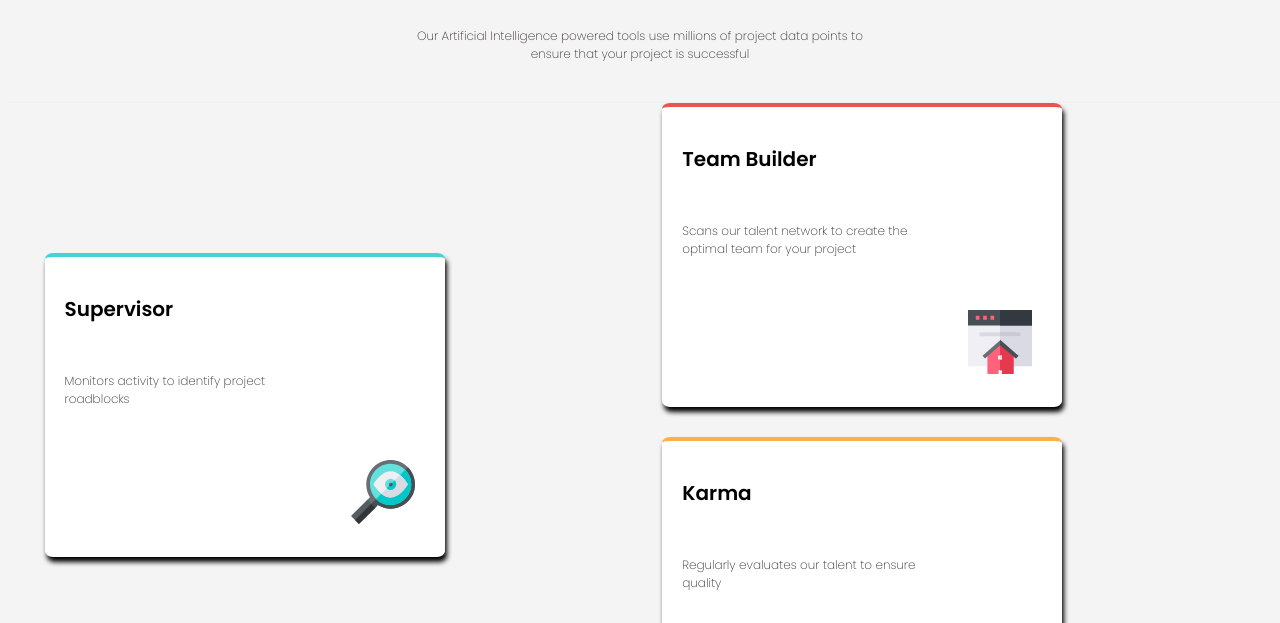
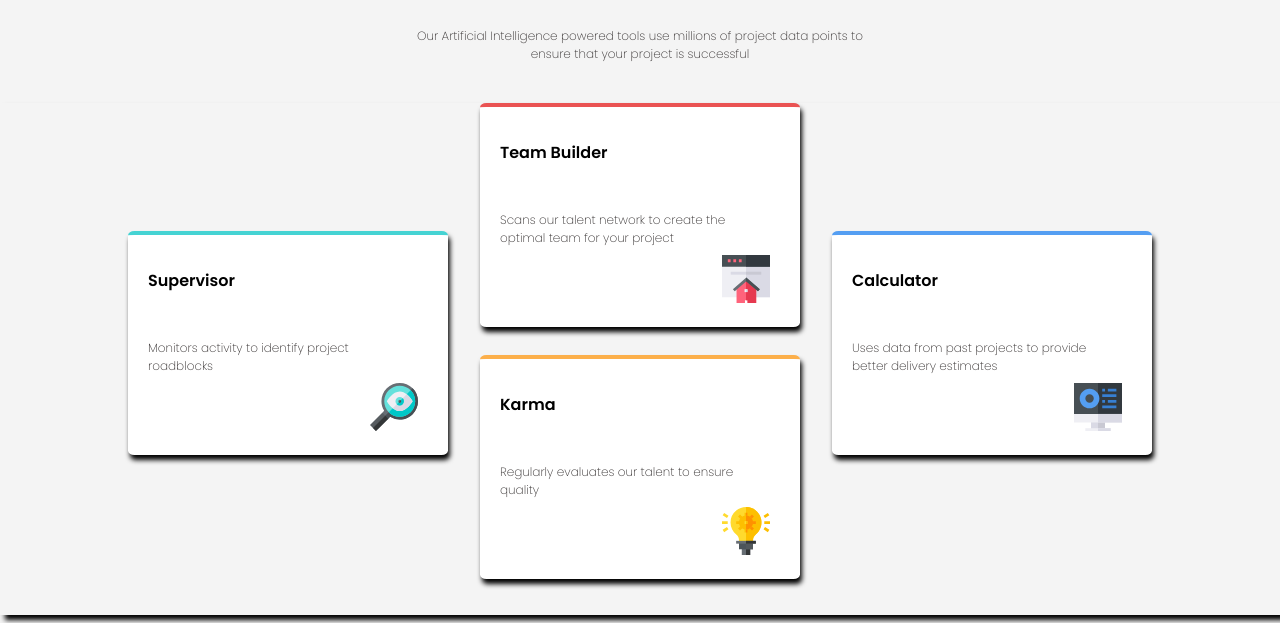
Before and after one commit to Jesuskrisisjk/four-card-feature, a plain HTML site: page index.html in a window 1280 px wide. Shown: the part 149-772 px from the top of the page. Drawn offline with Linux system fonts and the light colour scheme.

Commit message:
final design

```diff
--- /dev/null
+++ b/css/mobile.css
@@ -0,0 +1,100 @@
+/********Mobile Layout********/
+
+/********Tag Selectors********/
+
+body {
+  font-family: 'Poppins', sans-serif;
+  margin: auto;
+  background-color: #f4f4f4;
+
+}
+
+p {
+  color: #363232;
+  font-size: 0.75rem;
+  font-weight: 200;
+}
+
+h1 {
+  display: block;
+  margin: 0 auto;
+  text-align: center;
+  color: #363232;
+}
+
+h2 {
+  padding: 1.25rem;
+font-size: 1.25rem;
+}
+
+/********Class Selectors*******/
+
+/********Text*********/
+
+.lighter-head {
+  font-weight: 200;
+  padding-top: 3.125rem;
+}
+
+.bold-head {
+  font-weight: 600;
+  margin-bottom: 1.875rem;
+}
+
+.artificial {
+  font-size: 1rem;
+  text-align: center;
+  display: block;
+  margin: auto auto 2.5rem auto;
+  line-height: 1.5;
+}
+
+.use {
+  width:95%;
+  text-align: center;
+  display: block;
+  margin: auto auto 2.5rem auto;
+}
+
+.card-paragraph {
+  display: inline-block;
+  padding-left: 1.25rem;
+  width: 15.625rem;
+}
+
+/********cards********/
+
+.boxes {
+  width:95%;
+  margin: 1rem auto 0 auto;
+  height:16rem;
+  box-shadow: 0.125rem 0.3125rem 0.3125rem black;
+  background: white;
+  border-radius: 2%;
+}
+
+.team-builder {
+  border-top: 0.25em solid hsl(0, 78%, 62%);
+}
+
+.supervisor {;
+  border-top: 0.25em solid hsl(180, 62%, 55%);
+}
+
+
+.calculator {
+  border-top: 0.25em solid hsl(212, 86%, 64%);
+}
+
+
+.karma {
+  border-top: 0.25em solid hsl(34, 97%, 64%);
+}
+
+/***********images*********/
+.card-img {
+  float: right;
+  position: relative;
+  top:4rem;
+  right: 1.5rem;
+}
--- a/css/styles.css
+++ b/css/styles.css
@@ -21,7 +21,7 @@ h1 {
 
 h2 {
   padding: 1.25rem;
-font-size: 1.25rem;
+font-size: 1rem;
 }
 
 /*******CLASS SELECTORS**********/
@@ -48,91 +48,72 @@ font-size: 1.25rem;
   display: inline-block;
   padding-left: 1.25rem;
   width: 15.625rem;
+  font-size: 0.75rem;
 }
 
 /*******Containers*********/
 
 .container {
-  display: flex;
-  flex-wrap: wrap;
+  position: relative;
   background-color: #f4f4f4;
   box-shadow: 5px 5px 5px black;
   width: 100%;
+  height: 32rem;
+
 }
 
 
 /********cards********/
 
 .team-builder {
-  margin: 0 auto;
-  width: 25rem;
-  height: 18.75rem;
-  background: white;
-  box-shadow: 0.125rem 0.3125rem 0.3125rem black;
+  position: absolute;
+  left:50%;
+  margin-left: -10rem;
   border-top: 0.25em solid hsl(0, 78%, 62%);
   border-radius: 2%;
 }
 
 .supervisor {
-  margin-top: 9.375rem;
-  margin-left: 2.78125rem;
-  width: 25rem;
-  height: 18.75rem;
-  background: white;
-    box-shadow: 0.125rem 0.3125rem 0.3125rem black;
+  position: absolute;
+  top:8rem;
+  left:50%;
+  margin-left: -32rem;
   border-top: 0.25em solid hsl(180, 62%, 55%);
   border-radius: 2%;
 }
 
 
 .calculator {
-  margin:9.375rem 2.78125rem 0 0;
-  width: 25rem;
-  height: 18.75rem;
-  background: white;
-  box-shadow: 0.125rem 0.3125rem 0.3125rem black;
+  position: absolute;
+  top:8rem;
+  left: 50%;
+  margin-left: 12rem;
   border-top: 0.25em solid hsl(212, 86%, 64%);
   border-radius: 2%;
 }
 
 
 .karma {
-  margin: -7.5rem auto 2.5rem auto;
-  width: 25rem;
-  height: 18.75rem;
+  position: absolute;
+  left:50%;
+  margin-left:-10rem;
+  top:15.75rem;
+  border-top: 0.25em solid hsl(34, 97%, 64%);
+  border-radius: 2%;
+}
+.boxes {
+  width: 20rem;
+  height: 13.75rem;
   background: white;
   box-shadow: 0.125rem 0.3125rem 0.3125rem black;
-  border-top: 0.25em solid hsl(34, 97%, 64%);
-  border-radius: 2%;
 }
 
 /***********images*********/
 .card-img {
   float: right;
   position: relative;
-  top:6.25rem;
+  top: 3.5rem;
   right: 1.875rem;
+  width: 3rem;
+  height: 3rem;
 }
-
-@@media screen and (max-width: 1200px) {
-
-  .container {
-    display: flex;
-    flex-direction: column;
-    background-color: #f4f4f4;
-    box-shadow: 5px 5px 5px black;
-    width: 100%;
-  }
-
-  .boxes {
-
-    width: 25rem;
-    height: 18.75rem;
-    background: white;
-    box-shadow: 0.125rem 0.3125rem 0.3125rem black;
-    border-top: 0.25em solid hsl(34, 97%, 64%);
-    border-radius: 2%;
-
-  }
-
-}
--- a/index.html
+++ b/index.html
@@ -7,7 +7,8 @@
 
   <link rel="icon" type="image/png" sizes="32x32" href="./images/favicon-32x32.png">
   <link href="https://fonts.googleapis.com/css?family=Poppins:200,400,600&display=swap" rel="stylesheet">
-  <link rel="stylesheet" href="css/styles.css">
+  <link rel="stylesheet" media="screen and (max-device-width: 499px)" href="css/mobile.css">
+  <link rel="stylesheet" media="screen and (min-device-width: 500px)"  href="css/styles.css">
 
   <title>Frontend Mentor | Four card feature section</title>
 
@@ -25,15 +26,13 @@
 </head>
 
 <body>
-<div class="Mobile">
-
   <header class='head'>
     <h1 class='lighter-head'>Reliable, efficient delivery
     </h1>
     <h1 class='bold-head'>Powered by Technology
     </h1>
-    <p class='artificial'>Our Artificial Intelligence powered tools use millions of project data points
-      to ensure that your project is successful</p>
+    <p class='artificial'>Our Artificial Intelligence powered tools <span class='use'>use millions of project data points
+      to ensure that your project is successful</span></p>
   </header>
    <div class='container box'>
       <div class="supervisor boxes">
@@ -46,19 +45,18 @@
         <p class='card-paragraph'>Scans our talent network to create the optimal team for your project</p>
         <img class='card-img' src="images/icon-team-builder.svg" alt="Team Builder Image" />
       </div>
+      <div class="karma boxes">
+        <h2>Karma</h2>
+        <p class='card-paragraph'>Regularly evaluates our talent to ensure quality</p>
+        <img class='card-img' src="images/icon-karma.svg" alt="Karma Image" />
+      </div>
       <div class="calculator boxes">
         <h2>Calculator</h2>
         <p class='card-paragraph'>Uses data from past projects to provide better delivery estimates</p>
         <img class='card-img' src="images/icon-calculator.svg" alt="Calculator Image" />
       </div>
-      <div class="karma boxes">
-        <h2>Karma</h2>
-        <p class='card-paragraph'>Regularly evaluates our talent to ensure quality</p>
-        <img class='card-img' src="images/icon-karma.svg" alt="Karma Image" />
-      </div>
-</div>
+  </div>
 
-</div>
   <footer>
     <p class="attribution">
       Challenge by <a href="https://www.frontendmentor.io?ref=challenge" target="_blank">Frontend Mentor</a>.
```
